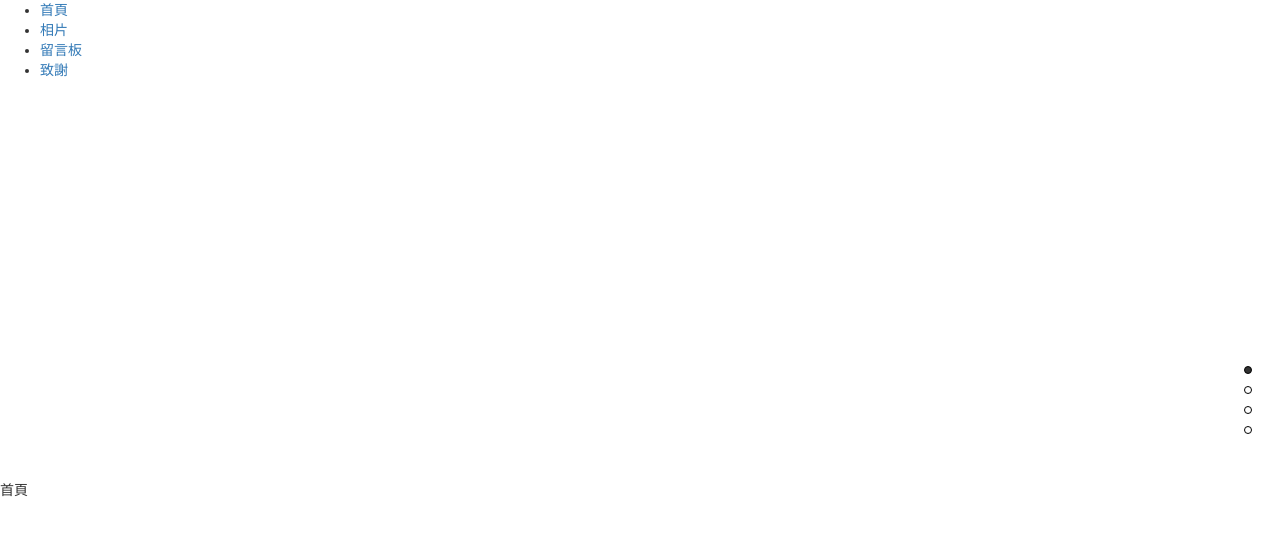
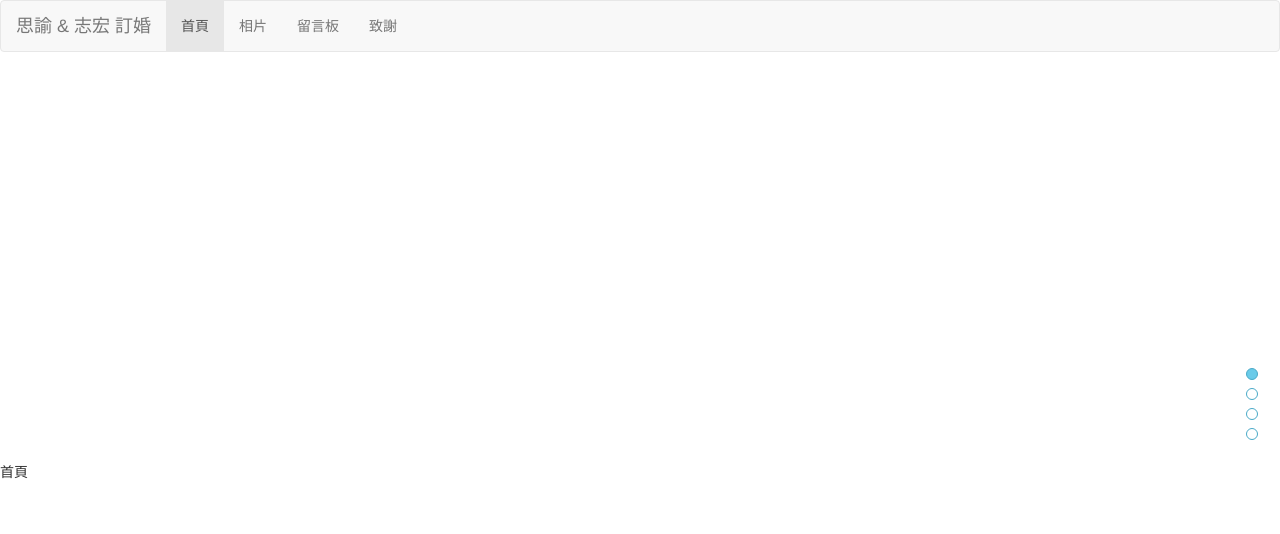
Before and after one commit to ShinyChang/wedding, a plain HTML site: page index.html in a window 1280 px wide. Drawn offline with nearby package versions, Linux system fonts and the light colour scheme.

Commit message:
bootstrap nav

```diff
--- a/css/style.css
+++ b/css/style.css
@@ -1,4 +1,21 @@
-.sys-menu {
+/* fullpage.js override */
+#fp-nav ul li a.active span, .fp-slidesNav ul li a.active span {
+    background: #6ACBE9;
+}
+#fp-nav ul li a span, .fp-slidesNav ul li a span {
+    top: 4px;
+    left: 4px;
+    width: 12px;
+    height: 12px;
+    border: 1px solid #48a9c7;
+    background: transparent;
+    border-radius: 50%;
+    position: absolute;
+    z-index: 1;
+}
+
+/* style */
+.navbar  {
     position: relative;
     z-index: 10;
 }
--- a/index.html
+++ b/index.html
@@ -13,12 +13,25 @@
     <link rel="stylesheet" href="/css/style.css"/>
 </head>
 <body>
-    <ul class="sys-menu">
-        <li data-menuanchor="main" class="active"><a href="#main">首頁</a></li>
-        <li data-menuanchor="slideshow"><a href="#slideshow">相片</a></li>
-        <li data-menuanchor="comment"><a href="#comment">留言板</a></li>
-        <li data-menuanchor="thankyou"><a href="#thankyou">致謝</a></li>
-    </ul>
+    <nav class="navbar navbar-default">
+        <div class="navbar-header">
+            <button type="button" class="navbar-toggle collapsed" data-toggle="collapse" data-target="#bs-example-navbar-collapse-1">
+                <span class="sr-only">Toggle navigation</span>
+                <span class="icon-bar"></span>
+                <span class="icon-bar"></span>
+                <span class="icon-bar"></span>
+            </button>
+            <a class="navbar-brand" href="/">思諭 &amp; 志宏 訂婚</a>
+        </div>
+        <div class="collapse navbar-collapse" id="bs-example-navbar-collapse-1">
+            <ul class="nav navbar-nav sys-menu">
+                <li data-menuanchor="main" class="active"><a href="#main">首頁</a></li>
+                <li data-menuanchor="slideshow"><a href="#slideshow">相片</a></li>
+                <li data-menuanchor="comment"><a href="#comment">留言板</a></li>
+                <li data-menuanchor="thankyou"><a href="#thankyou">致謝</a></li>
+            </ul>
+        </div><!-- /.navbar-collapse -->
+    </nav>
     <div class="js-fullpage">
         <div class="section">首頁</div>
         <div class="section">相片</div>
```
